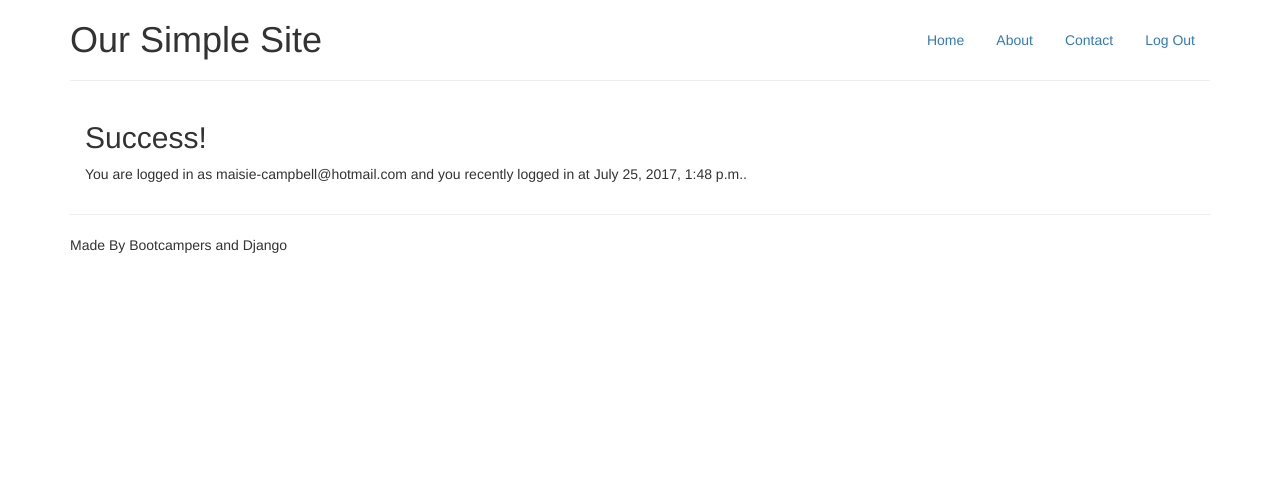
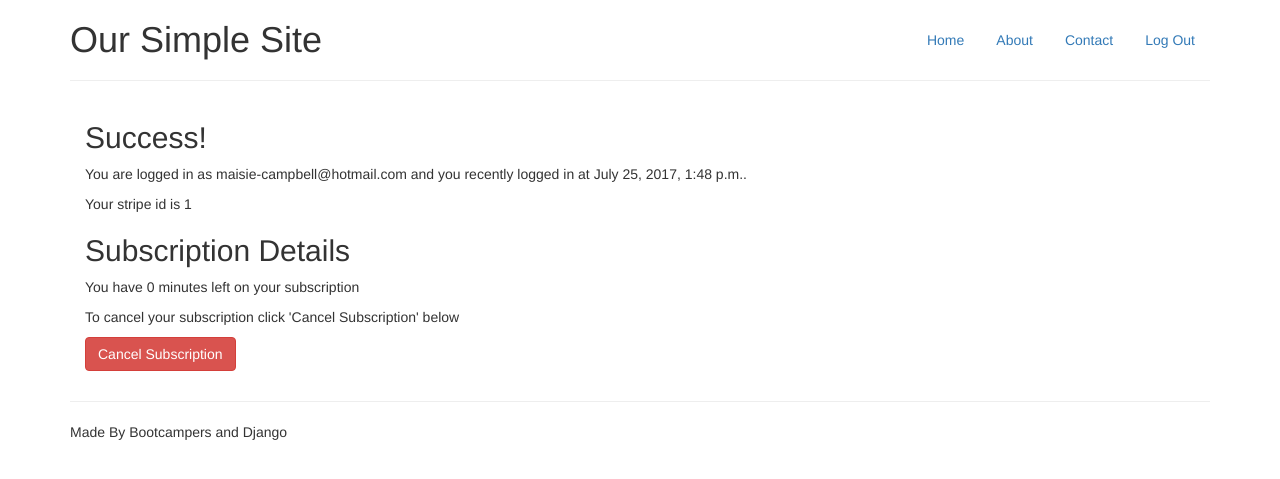
Before and after one commit to maisiec/stream3-lessons-and-challenges, a Django app: template 07-auth-demo/auth_demo/templates/profile.html in a window 1280 px wide. Shown: the top 479 px of the page. Run offline with Django 3.2, Linux system fonts and the light colour scheme; a user stored in the database is signed in; tables that the repository leaves empty hold one stand-in row (values such as "Sample post"); the template is opened without the code that fills it: most values are stand-ins (such as "Sample title", 1, 10 or a date in 2020); some libraries are stand-ins or nearby versions.

Commit message:
added subscription info to profile page

```diff
--- a/07-auth-demo/auth_demo/templates/profile.html
+++ b/07-auth-demo/auth_demo/templates/profile.html
@@ -2,4 +2,21 @@
 {% block content %}
 	<h2>Success!</h2>
 	<p>You are logged in as {{user.email}} and you recently logged in at {{user.last_login}}. </p>
+	<p>Your stripe id is {{ use.stripe_id }} </p>
+	<h2>Subscription Details</h2>
+	<p>You have {{ user.subscription_end|timeuntil }} left on your subscription</p>
+	<p>To cancel your subscription click 'Cancel Subscription' below</p>
+	<p>
+		<a href="{% url "cancel_subscription" %}"
+			onclick="return cancelSubscriptionCheck();"
+			class="btn btn-danger">Cancel Subscription</a>
+	</p>
+	<script type="text/javascript">
+		function cancelSubscriptionCheck() {
+			if (confirm('Are you sure you want to cancel?')) {
+				return true;
+			}
+			return false;
+		}
+	</script>
 {% endblock %}
```
Also changed, not shown: 07-auth-demo/auth_demo/accounts/views.py (+9 -0 lines), 1 other file.
